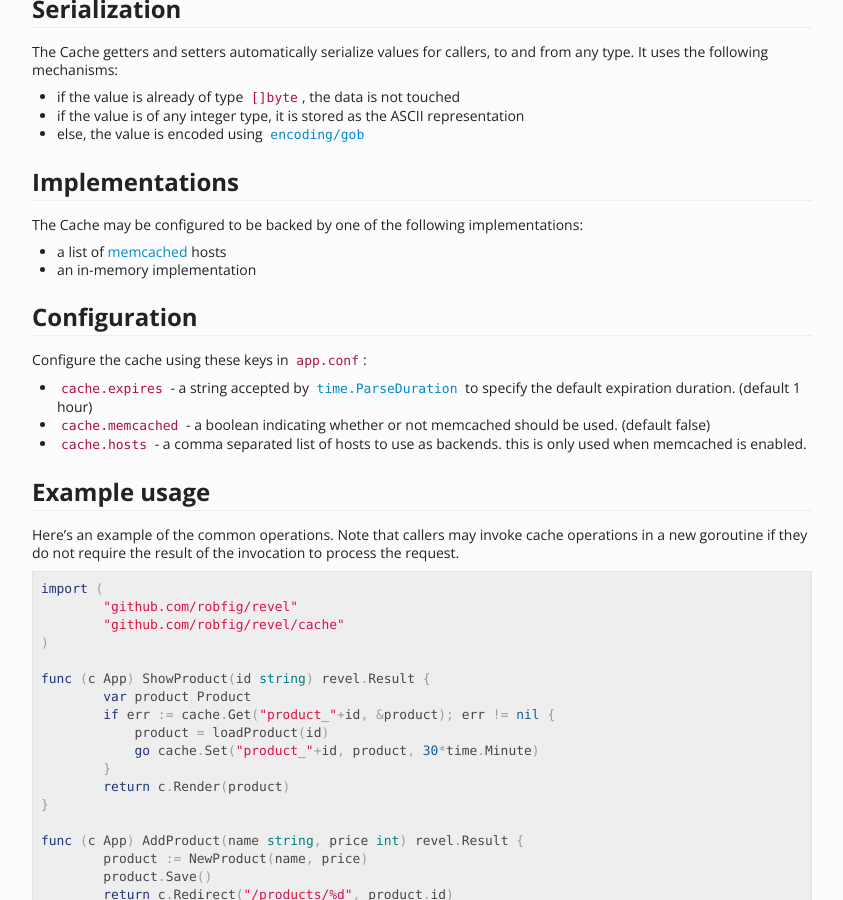
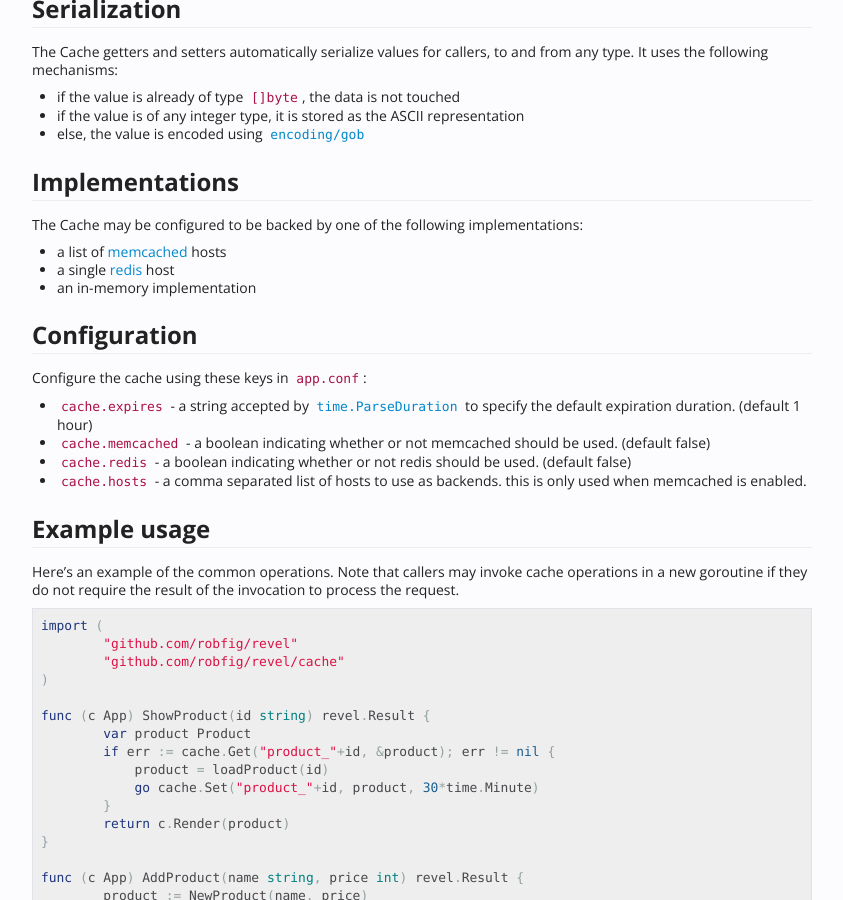
Before and after one commit to revel/revel, a Jekyll site: the page built from manual/cache.md, in a window 1280 px wide and 900 px high, scrolled down 457 px. Shown: the whole window, without its empty margins (298-1141 px from the left). Built offline with Jekyll 4.4.1, drawn with Linux system fonts in a browser that asks for light colours.

Commit message:
add redis cache instructions

```diff
--- a/manual/cache.md
+++ b/manual/cache.md
@@ -35,6 +35,7 @@ and from any type.  It uses the following mechanisms:
 The Cache may be configured to be backed by one of the following implementations:
 
 * a list of [memcached](http://memcached.org/) hosts
+* a single [redis](http://redis.io) host
 * an in-memory implementation
 
 ## Configuration
@@ -45,6 +46,8 @@ Configure the cache using these keys in `app.conf`:
   [`time.ParseDuration`](http://golang.org/pkg/time/#ParseDuration) to specify
   the default expiration duration.  (default 1 hour)
 * `cache.memcached` - a boolean indicating whether or not memcached should be
+  used. (default false)
+* `cache.redis` - a boolean indicating whether or not redis should be
   used. (default false)
 * `cache.hosts` - a comma separated list of hosts to use as backends.  this is
   only used when memcached is enabled.
```
